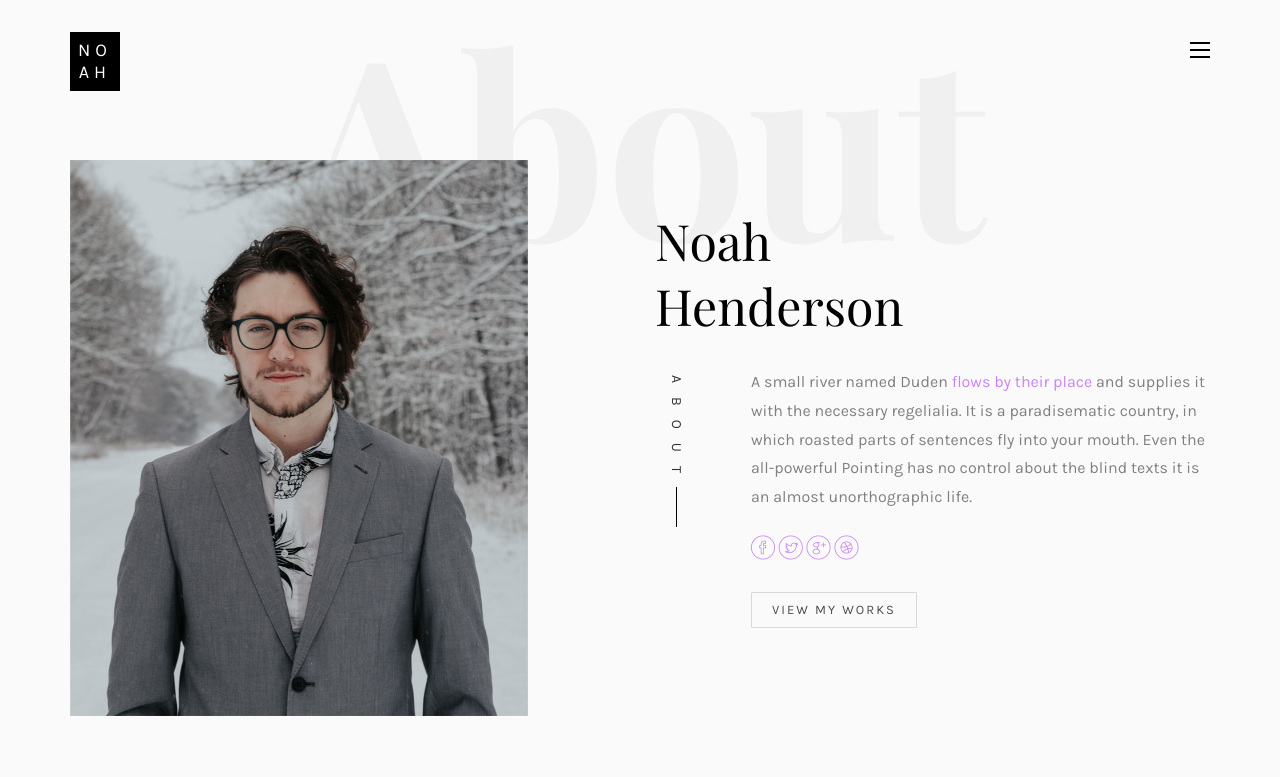
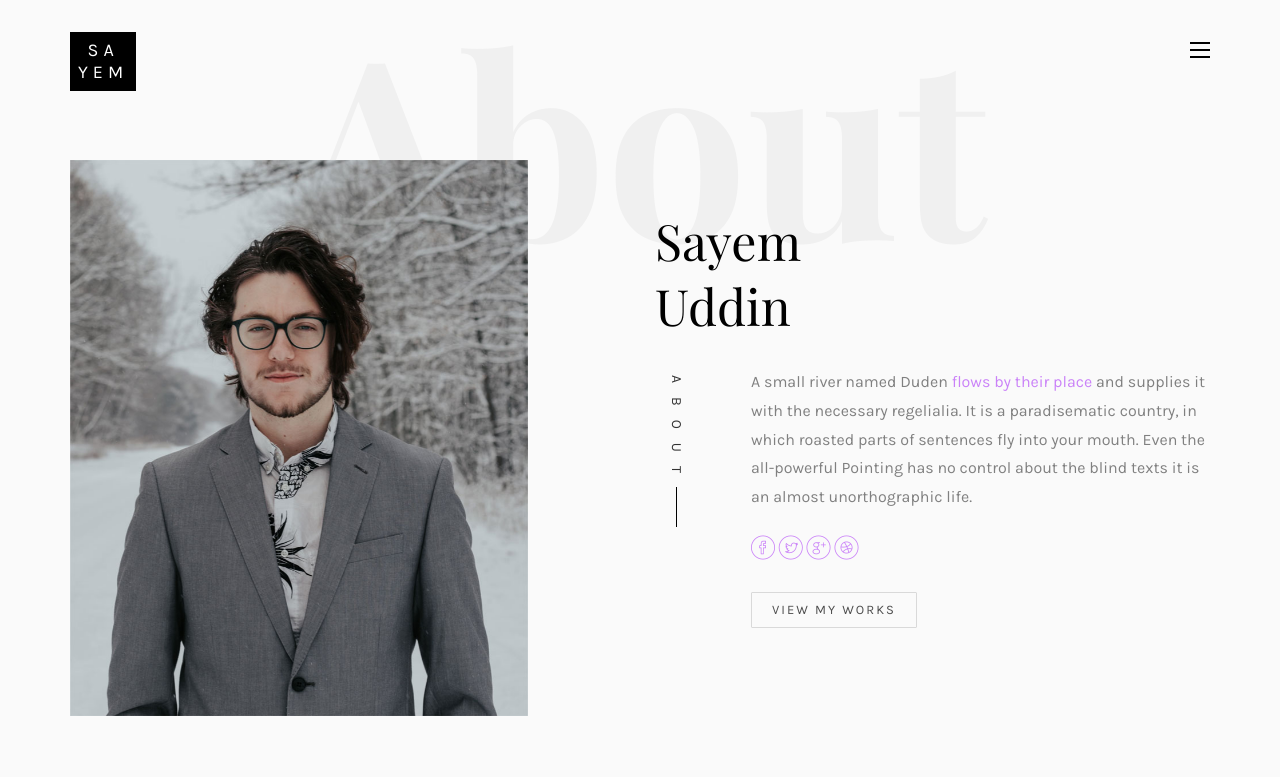
Before and after one commit to Sayem475TechMelba/Sayem475TechMelba.github.io, a plain HTML site: page about.html in a window 1280 px wide. Shown: the top 777 px of the page. Drawn offline with nearby package versions, Linux system fonts and the light colour scheme; files whose address does not match are found by name; a web font is replaced by a local one.

Commit message:
text changes

```diff
--- a/about.html
+++ b/about.html
@@ -102,7 +102,7 @@
 				<div class="row">
 					<div class="col-md-12">
 						<div class="colorlib-navbar-brand">
-							<a class="colorlib-logo" href="index.html"><span>No</span><span>ah</span></a>
+							<a class="colorlib-logo" href="index.html"><span>Sa</span><span>yem</span></a>
 						</div>
 						<a href="#" class="js-colorlib-nav-toggle colorlib-nav-toggle"><i></i></a>
 					</div>
@@ -120,7 +120,7 @@
 					</div>
 					<div class="col-md-6 col-md-push-1 animate-box">
 						<div class="about-desc">
-							<h2><span>Noah</span><span>Henderson</span></h2>
+							<h2><span>Sayem</span><span>Uddin</span></h2>
 							<div class="desc">
 								<div class="rotate">
 									<h2 class="heading">About</h2>
```
